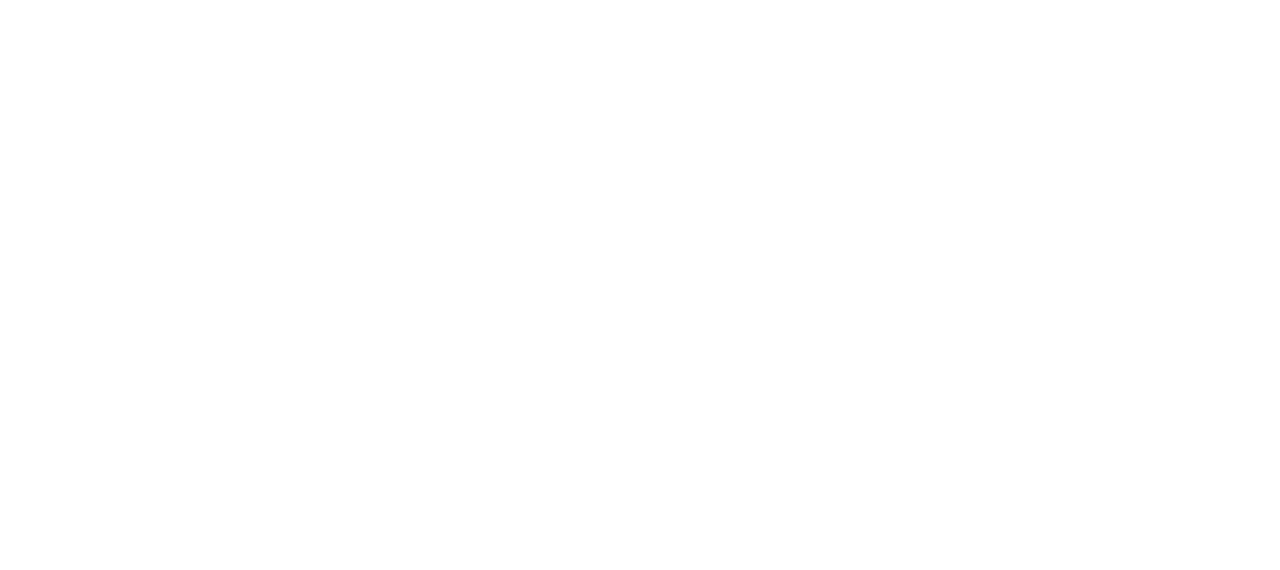
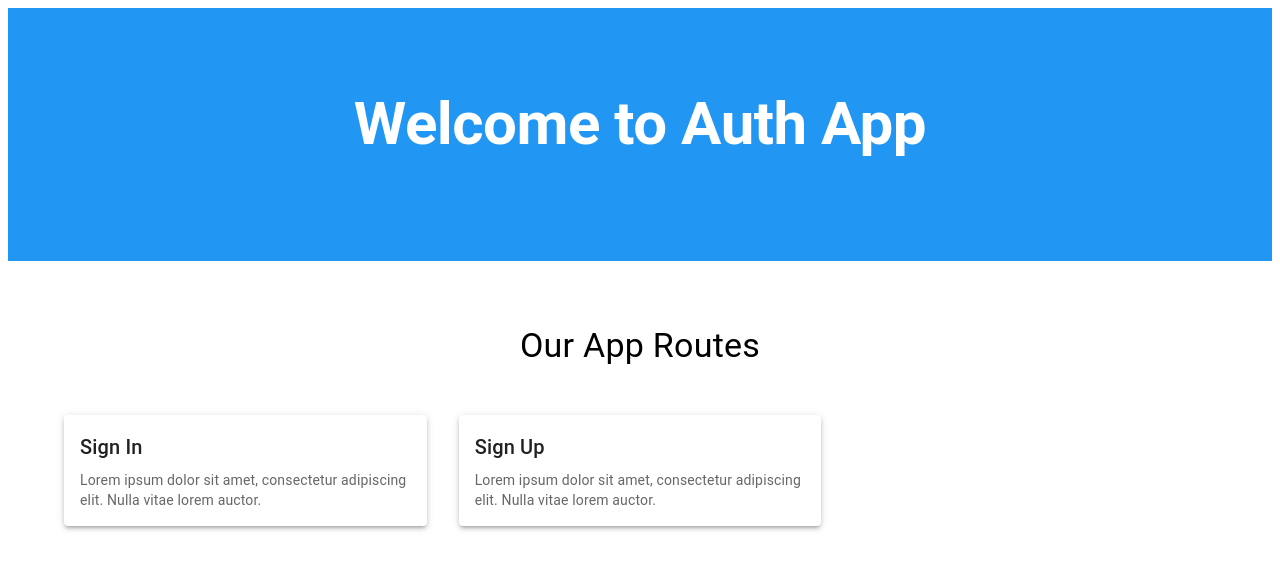
Before and after one commit to Moazam05/mfp, a React app in the folder auth/: page / in a window 1280 px wide. Before the commit this address had no page. Shown: the top 570 px of the page. Built offline with nearby package versions, Linux system fonts and the light colour scheme.

Commit message:
home page

```diff
--- a/auth/src/App.js
+++ b/auth/src/App.js
@@ -9,14 +9,19 @@
 } from "react-router-dom";
 import { StyledEngineProvider } from "@mui/material/styles";
 
+import Home from "./components/Home";
 import SignIn from "./components/Signin";
 import SignUp from "./components/Signup";
+import Notfound from "./components/Notfound";
 
 // Create routes component to avoid duplication
 const RoutesComponent = ({ onSignIn }) => (
   <Routes>
+    <Route path="/" element={<Home />} />
     <Route path="/auth/signin" element={<SignIn onSignIn={onSignIn} />} />
     <Route path="/auth/signup" element={<SignUp onSignIn={onSignIn} />} />
+
+    <Route path="*" element={<Notfound />} />
   </Routes>
 );
 
--- /dev/null
+++ b/auth/src/components/Home.js
@@ -0,0 +1,103 @@
+import React from "react";
+import {
+  Box,
+  Typography,
+  Button,
+  Container,
+  Grid,
+  Card,
+  CardContent,
+  CardActionArea,
+} from "@mui/material";
+import { Link } from "react-router-dom";
+
+const Home = () => {
+  return (
+    <Box sx={{ flexGrow: 1 }}>
+      {/* Hero Section */}
+      <Box
+        sx={{
+          backgroundColor: "#2196f3",
+          color: "white",
+          py: 10,
+          textAlign: "center",
+        }}
+      >
+        <Container>
+          <Typography
+            variant="h2"
+            component="h1"
+            gutterBottom
+            sx={{ fontWeight: "bold" }}
+          >
+            Welcome to Auth App
+          </Typography>
+        </Container>
+      </Box>
+
+      {/* Features Section */}
+      <Container sx={{ py: 8 }}>
+        <Typography variant="h4" component="h2" align="center" gutterBottom>
+          Our App Routes
+        </Typography>
+        <Grid
+          container
+          spacing={4}
+          sx={{
+            marginTop: 2,
+          }}
+        >
+          {/* Feature Card 1 */}
+          <Grid item xs={12} sm={6} md={4}>
+            <Card
+              sx={{
+                height: "100%",
+                display: "flex",
+                flexDirection: "column",
+                boxShadow: 3,
+              }}
+            >
+              <CardActionArea component={Link} to="/auth/signin">
+                <CardContent sx={{ flexGrow: 1 }}>
+                  <Typography variant="h6" component="h3" gutterBottom>
+                    Sign In
+                  </Typography>
+                  <Typography variant="body2" color="text.secondary">
+                    Lorem ipsum dolor sit amet, consectetur adipiscing elit.
+                    Nulla vitae lorem auctor.
+                  </Typography>
+                </CardContent>
+              </CardActionArea>
+            </Card>
+          </Grid>
+
+          {/* Feature Card 2 */}
+          <Grid item xs={12} sm={6} md={4}>
+            <Card
+              sx={{
+                height: "100%",
+                display: "flex",
+                flexDirection: "column",
+                boxShadow: 3,
+              }}
+            >
+              <CardActionArea component={Link} to="/auth/signup">
+                <CardContent sx={{ flexGrow: 1 }}>
+                  <Typography variant="h6" component="h3" gutterBottom>
+                    Sign Up
+                  </Typography>
+                  <Typography variant="body2" color="text.secondary">
+                    Lorem ipsum dolor sit amet, consectetur adipiscing elit.
+                    Nulla vitae lorem auctor.
+                  </Typography>
+                </CardContent>
+              </CardActionArea>
+            </Card>
+          </Grid>
+        </Grid>
+      </Container>
+    </Box>
+  );
+};
+
+export default Home;
```
